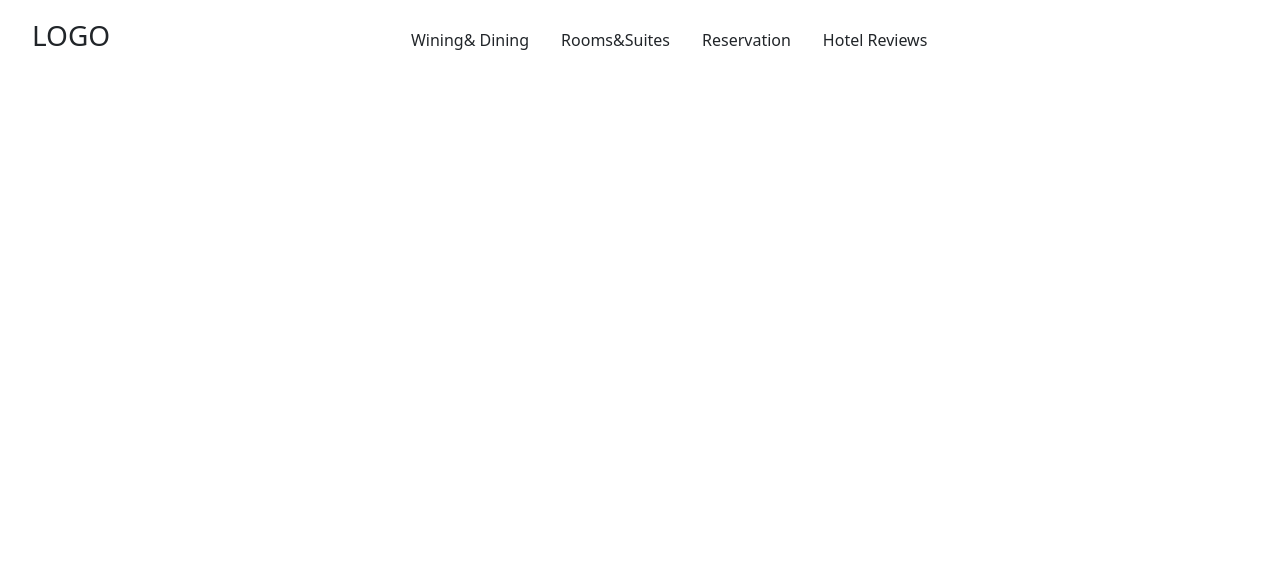
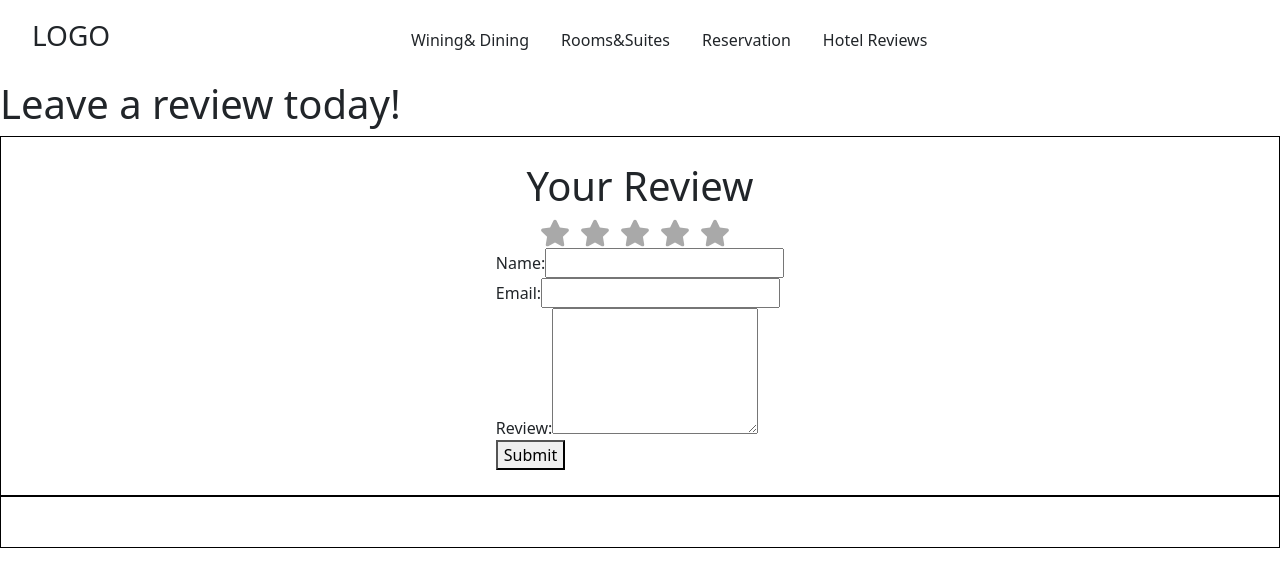
Before and after one commit to PhuongHoang68/MERN-the-sun-hotel, a React (Create React App) app in the folder client/: page /review in a window 1280 px wide. Shown: the top 586 px of the page. Built offline with nearby package versions, Linux system fonts and the light colour scheme.

Commit message:
added review page

```diff
--- a/client/package.json
+++ b/client/package.json
@@ -15,6 +15,7 @@
     "react-bootstrap": "^2.7.0",
     "react-calendar": "^4.0.0",
     "react-dom": "^18.2.0",
+    "react-icons": "^4.7.1",
     "react-router-dom": "^6.5.0",
     "react-scripts": "5.0.1",
     "react-slick": "^0.29.0",
--- /dev/null
+++ b/client/src/components/Reviews/index.js
@@ -0,0 +1,106 @@
+import React, { useState } from 'react';
+import { FaStar } from "react-icons/fa";
+import { validateEmail, capitalizeFirstLetter } from "../../utils/helpers";
+
+const colors = {
+  gold: "#FFD700",
+  gray: "#a9a9a9"
+}
+
+function Reviews() {
+  const stars = Array(5).fill(0);
+    const [currentValue, setCurrentValue] = React.useState(0);
+    const [hoverValue, setHoverValue]= React.useState(undefined);
+    const handleClick = value => {
+        setCurrentValue(value)
+    };
+
+    const handleMouseOver = value => {
+        setHoverValue(value)
+    };
+
+    const handleMouseLeave = () => {
+        setHoverValue(undefined)
+    };
+
+  const [formState, setFormState] = useState({ name: '', email: '', message: '' });
+
+  const [errorMessage, setErrorMessage] = useState('');
+
+  const { name, email, message } = formState;
+
+  const handleSubmit = (e) => {
+    e.preventDefault();
+    if (!errorMessage) {
+      setFormState({ [e.target.name]: e.target.value });
+      console.log('Form', formState);
+    }
+  };
+
+  const handleChange = (e) => {
+    if (e.target.name === 'email') {
+      const isValid = validateEmail(e.target.value);
+      if (!isValid) {
+        setErrorMessage('Your email is invalid.');
+      } else {
+        setErrorMessage('');
+      }
+    } else {
+      if (!e.target.value.length) {
+        setErrorMessage(`${e.target.name} is required.`);
+      } else {
+        setErrorMessage('');
+      }
+    }
+  };
+
+  return (
+    <section>
+      <h1>Your Review</h1>
+      <div>
+            {stars.map((_, index) => {
+                return (
+                    <FaStar
+                    key={index}
+                    size={30}
+                    style={{
+                        marginRight: 10,
+                        cursor: "pointer",
+                        alignItems: "center",
+
+                    }}
+                    color={(hoverValue || currentValue) > index ? colors.gold: colors.gray}
+                    onClick={()=> handleClick(index + 1)}
+                    onMouseOver={() => handleMouseOver(index+1)}
+                    onMouseLeave={handleMouseLeave}
+                    />
+                )
+            })}
+      </div>
+      <form id="contact-form" onSubmit={handleSubmit}>
+        <div>
+          <label htmlFor="name">Name:</label>
+          <input type="text" name="Name" defaultValue={name} onBlur={handleChange} />
+        </div>
+        <div>
+          <label htmlFor="email">Email:</label>
+          <input type="email" name="email" defaultValue={email} onBlur={handleChange} />
+        </div>
+        <div>
+          <label htmlFor="message">Review:</label>
+          <textarea name="Message" rows="5" defaultValue={message} onBlur={handleChange} />
+        </div>
+
+        {errorMessage && (
+          <div>
+            <p className="error-text">{errorMessage}</p>
+          </div>
+        )}
+
+        <button type="submit">Submit</button>
+      </form>
+    </section>
+  );
+}
+
+export default Reviews;
--- a/client/src/pages/Review.js
+++ b/client/src/pages/Review.js
@@ -1,9 +1,17 @@
-import React from "react";
+import React, { useState } from "react";
+import Reviews from "../components/Reviews";
 
 const Review = () => {
-    return `
-    `
+
+    return (
+        <div>
+        <h1>Leave a review today!</h1>
+            <Reviews/>
+            <section></section>
+
+        </div>
+
+    );
 };
 
-
 export default Review;
--- /dev/null
+++ b/client/src/utils/helpers.js
@@ -0,0 +1,8 @@
+export function validateEmail(email) {
+    var re = /^(([^<>()[\]\\.,;:\s@"]+(\.[^<>()[\]\\.,;:\s@"]+)*)|(".+"))@((\[[0-9]{1,3}\.[0-9]{1,3}\.[0-9]{1,3}\.[0-9]{1,3}\])|(([a-zA-Z\-0-9]+\.)+[a-zA-Z]{2,}))$/;
+    return re.test(String(email).toLowerCase());
+  }
+
+  export function capitalizeFirstLetter(string) {
+    return string.charAt(0).toUpperCase() + string.slice(1);
+  }
```
Also changed, not shown: 1 other file (tests, documents, lock files or other folders).
